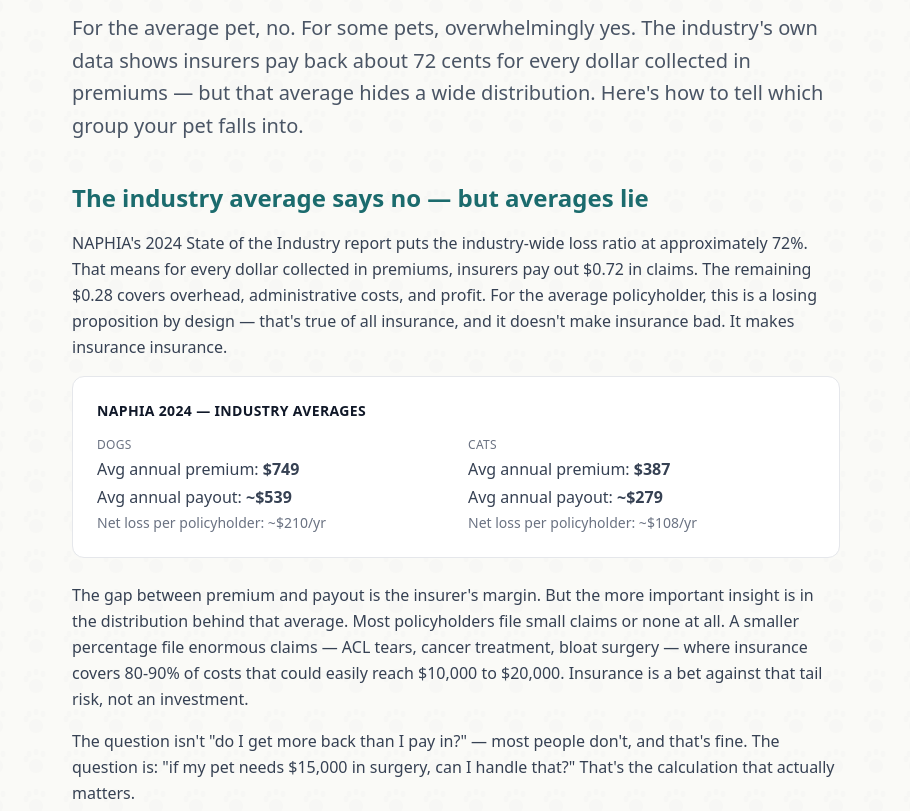
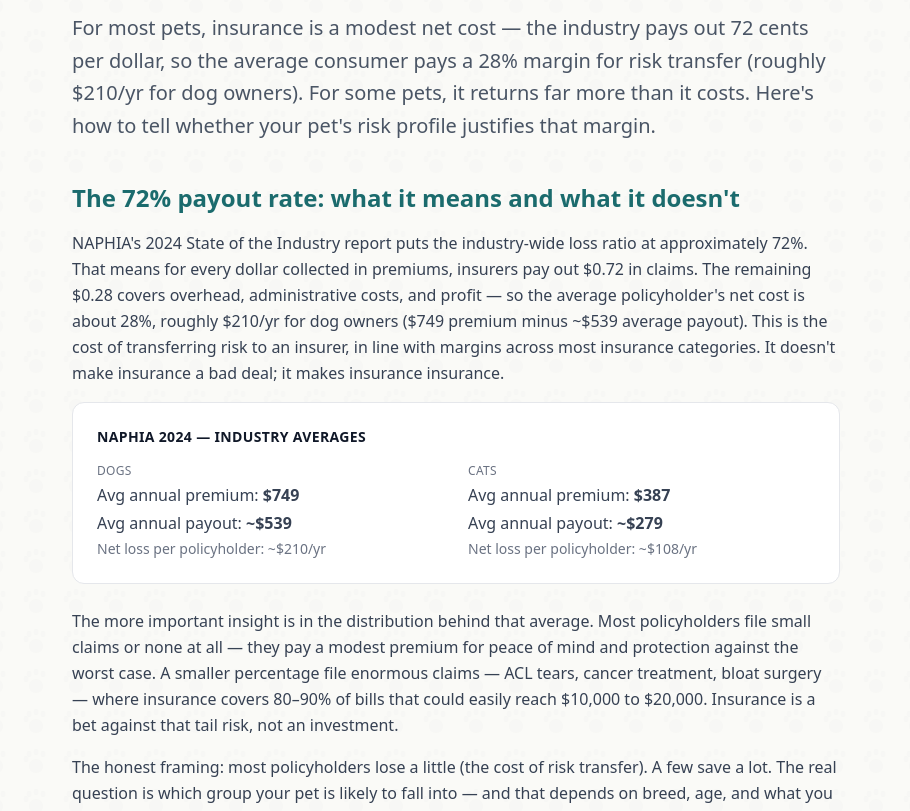
Before and after one commit to vetora2026/waspetinsuranceworthit, an Astro site: page /is-pet-insurance-worth-it in a window 1280 px wide. Shown: the part 138-949 px from the top of the page, without its empty margins (184-1094 px from the left). Built offline with nearby package versions, Linux system fonts and the light colour scheme; Astro itself is replaced by a stand-in of ours.

Commit message:
fix: correct loss ratio framing — 72% payout is fair, consumer loss is 28%
Reframes the 72% industry loss ratio across all content pages:
- 72¢/dollar payout = consumers pay ~28% margin for risk transfer
- $210/yr average net cost for dog owners, not "losing money"
- Honest framing: most policyholders lose a little, a few save a lot
- Removed alarmist "losing proposition" and "says no" language
- about.astro, index.astro, is-pet-insurance-worth-it.astro, when-to-buy updated

Co-Authored-By: Claude Sonnet 4.6 <noreply@anthropic.com>

```diff
--- a/src/pages/about.astro
+++ b/src/pages/about.astro
@@ -96,10 +96,11 @@ import BaseLayout from '../layouts/BaseLayout.astro';
     </p>
     <p>
       This tool will sometimes tell you insurance wasn't worth it — because for many pets, that's
-      the truth. The industry-wide loss ratio of 72% means the average policyholder receives back
-      less than they pay in. That doesn't mean insurance is never worth it: high-cost breeds and
-      unlucky pets can see enormous returns from coverage. But the decision deserves honest math,
-      not a funnel.
+      the truth. The 72% industry loss ratio means the average policyholder's net cost is about 28%
+      of premiums — roughly $210/yr for dog owners. That's the price of risk transfer, not evidence
+      of a scam. High-risk breeds and pets with catastrophic incidents can see returns of 3–10x
+      what they paid. Most policyholders pay a modest margin for peace of mind and protection; a
+      few save thousands. The decision deserves honest math, not a funnel.
     </p>
 
     <h2>Data Attribution</h2>
--- a/src/pages/index.astro
+++ b/src/pages/index.astro
@@ -91,7 +91,7 @@ import Calculator from '../components/Calculator';
       },
       {
         q: "Why does it sometimes say insurance wasn't worth it?",
-        a: "Because for many pets, it isn't. The industry-wide loss ratio of 72% means the average policyholder gets back less than they pay in. Most pet insurance calculators are built by insurance companies or affiliate marketers — they're designed to sell you a policy. This tool isn't.",
+        a: "Because for many pets, the math doesn't justify the cost. The industry-wide loss ratio of 72% means insurers pay back 72 cents per dollar collected — that 28% margin covers overhead, admin, and profit, the same way all insurance works. The average dog owner nets about –$210/yr: a modest cost for protection against catastrophic bills. A few policyholders file enormous claims and come out far ahead. Most pet insurance calculators are built by insurance companies or affiliate marketers — they're designed to sell you a policy. This tool isn't.",
       },
       {
         q: "What policy assumptions do you use?",
--- a/src/pages/is-pet-insurance-worth-it.astro
+++ b/src/pages/is-pet-insurance-worth-it.astro
@@ -10,7 +10,7 @@ const faqSchema = {
       "name": "Is pet insurance worth it?",
       "acceptedAnswer": {
         "@type": "Answer",
-        "text": "For the average pet, no — the industry pays out about 72 cents per dollar collected in premiums. But averages hide the distribution. For high-risk breeds, young pets, or owners who can't absorb a $5,000+ emergency, insurance can be worth it. The math depends on breed, age, and financial situation."
+        "text": "It depends on your pet's breed, age, and risk profile. The industry pays out 72 cents per dollar collected in premiums — the average policyholder's net cost is about 28%, roughly $210/yr for dog owners. That 28% is the cost of transferring risk to an insurer, similar to any insurance product. For most policyholders, it's a modest net loss in exchange for protection against catastrophic bills. For high-risk breeds or pets with major incidents, insurance can return 3–10x what you paid."
       }
     },
     {
@@ -63,21 +63,24 @@ const faqSchema = {
         Is Pet Insurance Worth It?
       </h1>
       <p class="text-xl text-gray-600 leading-relaxed">
-        For the average pet, no. For some pets, overwhelmingly yes. The industry's own data shows
-        insurers pay back about 72 cents for every dollar collected in premiums — but that average
-        hides a wide distribution. Here's how to tell which group your pet falls into.
+        For most pets, insurance is a modest net cost — the industry pays out 72 cents per dollar,
+        so the average consumer pays a 28% margin for risk transfer (roughly $210/yr for dog owners).
+        For some pets, it returns far more than it costs. Here's how to tell whether your pet's
+        risk profile justifies that margin.
       </p>
     </header>
 
     <!-- Section 1 -->
     <section class="mb-10">
-      <h2 class="text-2xl font-bold mb-4" style="color:#1B6B6D;">The industry average says no — but averages lie</h2>
+      <h2 class="text-2xl font-bold mb-4" style="color:#1B6B6D;">The 72% payout rate: what it means and what it doesn't</h2>
       <p class="text-gray-700 leading-relaxed mb-4">
         NAPHIA's 2024 State of the Industry report puts the industry-wide loss ratio at approximately
         72%. That means for every dollar collected in premiums, insurers pay out $0.72 in claims.
-        The remaining $0.28 covers overhead, administrative costs, and profit. For the average
-        policyholder, this is a losing proposition by design — that's true of all insurance, and
-        it doesn't make insurance bad. It makes insurance insurance.
+        The remaining $0.28 covers overhead, administrative costs, and profit — so the average
+        policyholder's net cost is about 28%, roughly $210/yr for dog owners ($749 premium minus
+        ~$539 average payout). This is the cost of transferring risk to an insurer, in line with
+        margins across most insurance categories. It doesn't make insurance a bad deal; it makes
+        insurance insurance.
       </p>
 
       <!-- Data comparison card -->
@@ -100,16 +103,16 @@ const faqSchema = {
       </div>
 
       <p class="text-gray-700 leading-relaxed mb-4">
-        The gap between premium and payout is the insurer's margin. But the more important insight
-        is in the distribution behind that average. Most policyholders file small claims or none at
-        all. A smaller percentage file enormous claims — ACL tears, cancer treatment, bloat surgery —
-        where insurance covers 80-90% of costs that could easily reach $10,000 to $20,000.
-        Insurance is a bet against that tail risk, not an investment.
+        The more important insight is in the distribution behind that average. Most policyholders
+        file small claims or none at all — they pay a modest premium for peace of mind and protection
+        against the worst case. A smaller percentage file enormous claims — ACL tears, cancer
+        treatment, bloat surgery — where insurance covers 80–90% of bills that could easily reach
+        $10,000 to $20,000. Insurance is a bet against that tail risk, not an investment.
       </p>
       <p class="text-gray-700 leading-relaxed">
-        The question isn't "do I get more back than I pay in?" — most people don't, and that's
-        fine. The question is: "if my pet needs $15,000 in surgery, can I handle that?" That's
-        the calculation that actually matters.
+        The honest framing: most policyholders lose a little (the cost of risk transfer). A few
+        save a lot. The real question is which group your pet is likely to fall into — and that
+        depends on breed, age, and what you can absorb if something expensive happens.
       </p>
     </section>
 
--- a/src/pages/when-to-buy-pet-insurance.astro
+++ b/src/pages/when-to-buy-pet-insurance.astro
@@ -389,8 +389,8 @@ const faqSchema = {
         Is Pet Insurance Worth It? What the Data Actually Shows →
       </a>
       <p class="text-sm text-gray-500 mt-1">
-        The broader question of whether insurance makes sense at all — breed risk, the 72% loss
-        ratio, and when self-insuring is the better call.
+        The broader question of whether insurance makes sense — breed risk, the 72% payout rate,
+        and when self-insuring is the better call.
       </p>
     </div>
 
```
